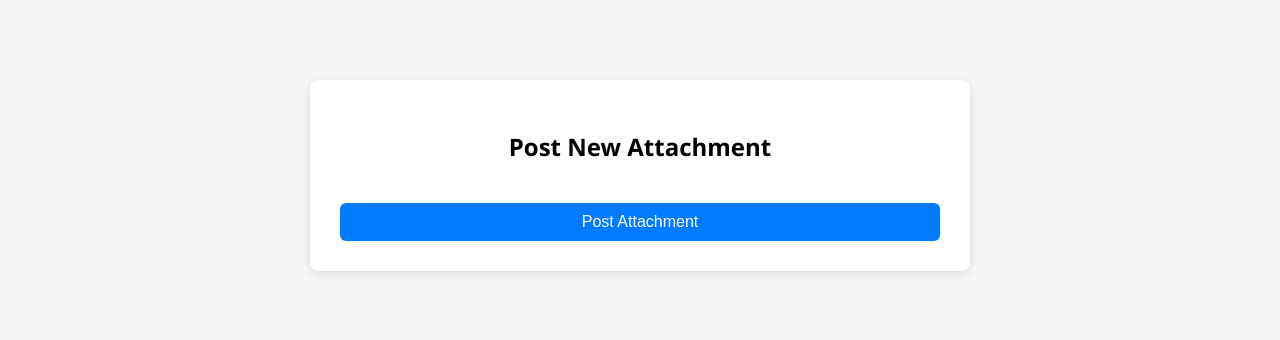
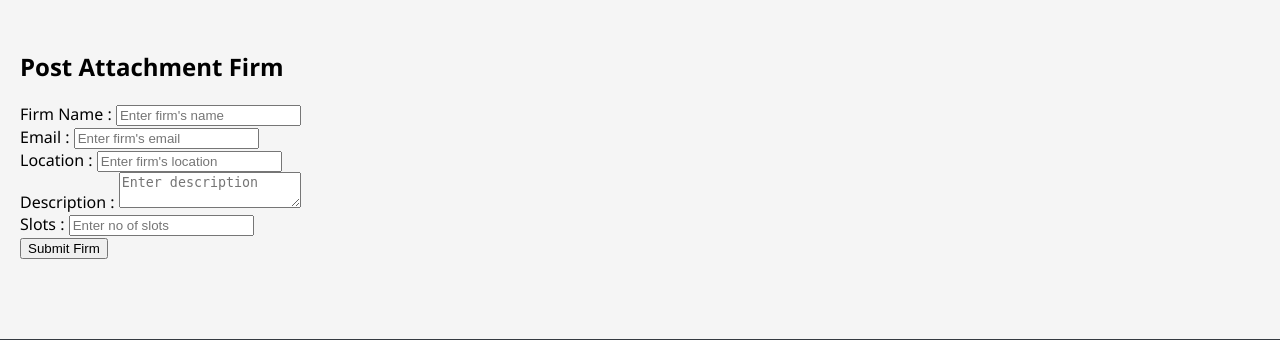
Before and after one commit to Kat-tech15/attachment-website, a Django app: page /post-attachments/ in a window 1280 px wide. Shown: the part 72-412 px from the top of the page. Run offline with Django 5.2, Linux system fonts and the light colour scheme.

Commit message:
"updates"

```diff
--- a/attachment/urls.py
+++ b/attachment/urls.py
@@ -5,14 +5,13 @@ urlpatterns = [
     path('', views.home, name= 'home'),
     path('about/', views.about, name= 'about'),
     path('contact/', views.contact, name='contact'),
-    path('attachments/', views.attachments, name='attachments'),
     path('accomodation/', views.accomodation, name='accomodation'),
     path('attachee/', views.attachee_list, name='attachee_list'),
-    path('apply/', views.apply_attachment, name='apply_attachment.html'),
-    path('attachments/', views.attachments, name='attachments.html'),
+    path('apply/', views.apply_attachment, name='apply_attachment'),
+    path('view_attachments/', views.view_attachments, name='view_attachments'),
+    path('my_applications/', views.my_applications, name='my_applications'),
     path('book_house/', views.book_house, name='book_house'),
     path('rentals/', views.rentals, name='rentals.html'),
-    path('post-attachments/', views.post_attachments, name='post_attachments.html'),
     path('view_attachments/', views.view_attachments, name='view_attachments.html'),
     path('dashboard/admin/', views.admin_dashboard, name='admin_dashboard'),
     path('dashboard/attachee/', views.attachee_dashboard, name='attachee_dashboard'),
@@ -25,5 +24,8 @@ urlpatterns = [
     path('tenants/post-house/', views.post_house, name='post_house'),
     path('make_inquiry/', views.make_inquiry, name='make_inquiry'),
     path('view_rentals/', views.view_rentals, name='view_rentals'),
+    path('opportunites/', views.opportunities, name='opportunities'),
+    path('view_applicants', views.view_applicants, name='view_applicants'),
+    path('post-attachments/', views.post_attachments, name='post_attachments'),
 
 ]
--- a/attachment/views.py
+++ b/attachment/views.py
@@ -92,11 +92,16 @@ def contact(request):
 
     return render(request, 'contact.html')
 
-def attachments(request):
-    return render(request, 'attachments.html')
+# Attachee's views
+
+def view_attachments(request):
+    return render(request, 'view_attachments.html')
 
 def accomodation(request):
     return render(request, 'accomodation.html')
+
+def my_applications(request):
+    return render(request, 'my_applications.html')
 
 def attachee_list(request):
     applications = Attachee.objects.all()
@@ -113,8 +118,9 @@ def apply_attachment(request):
     return render(request, 'apply_attachment.html', {'form': form})
 
 
-def post_attachments(request):
-    return render(request, 'post_attachments.html')
+
+# Tenant's Views
+
 
 def rentals(request):
     return render(request, 'rentals.html')
@@ -136,8 +142,18 @@ def view_rentals(request):
 def view_attachments(request):
     return render(request, 'view_attachments.html')
 
+# companys' Views
 
+def post_attachments(request):
+    return render(request, 'post_attachments.html')
 
+def opportunities(request):
+    return render(request, 'opportunities.html')
+
+def view_applicants(request):
+    return render(request, 'view_applicants.html')
+
+# Login views
 @login_required
 def dashboard_router(request):
     role = request.user.role
--- a/templates/post_attachments.html
+++ b/templates/post_attachments.html
@@ -1,62 +1,26 @@
-<!-- templates/company/post_attachment.html -->
-{% extends "base.html" %}
-{% block title %}Post Attachment{% endblock %}
+{% extends 'base.html'%}
+{% block content %}
+<div class="form-section" id="firmform">
+    <h2>Post Attachment Firm</h2>
+    <div id="firmPostFirm">
+        <label for="name">Firm Name :</label>
+        <input type="text" name="name" placeholder="Enter firm's name" required><br>
 
-{% block content %}
-<style>
-    .post-form {
-        background: white;
-        padding: 30px;
-        max-width: 600px;
-        margin: 50px auto;
-        border-radius: 8px;
-        box-shadow: 0 2px 10px rgba(0, 0, 0, 0.1);
-    }
+        <label for="email">Email :</label>
+        <input type="text" name="email" placeholder="Enter firm's email" required><br>
 
-    .post-form h2 {
-        text-align: center;
-        margin-bottom: 25px;
-    }
+        <label for="location">Location :</label>
+        <input type="text" name="location" placeholder="Enter firm's location" required><br>
 
-    .post-form form {
-        display: flex;
-        flex-direction: column;
-    }
+        <label for="description">Description :</label>
+        <textarea id="firm_description" placeholder="Enter description" required></textarea><br>
 
-    .post-form form p {
-        margin-bottom: 15px;
-    }
+        <label for="slots">Slots :</label>
+        <input type="number" name="slots" placeholder="Enter no of slots" required><br>
 
-    .post-form input,
-    .post-form textarea,
-    .post-form select {
-        width: 100%;
-        padding: 10px;
-        box-sizing: border-box;
-    }
+        <button type="submit">Submit Firm</button>
 
-    .post-form button {
-        margin-top: 15px;
-        padding: 10px;
-        background-color: #007bff;
-        color: white;
-        border: none;
-        border-radius: 6px;
-        cursor: pointer;
-        font-size: 16px;
-    }
 
-    .post-form button:hover {
-        background-color: #0056b3;
-    }
-</style>
-
-<div class="post-form">
-    <h2>Post New Attachment</h2>
-    <form method="post">
-        {% csrf_token %}
-        {{ form.as_p }}
-        <button type="submit">Post Attachment</button>
-    </form>
+    </div>
 </div>
 {% endblock %}
```
Also changed, not shown: templates/dashboards/attachee_dashboard.html (+37 -6 lines), templates/dashboards/company_dashboard.html (+34 -6 lines), templates/dashboards/tenants_dashboard.html (+5 -5 lines), templates/new/post_attachments.html (deleted, +0 -26 lines), templates/post_house.html (+10 -0 lines), templates/view_rentals.html (+52 -2 lines), templates/apply_attachment.html (renamed from templates/new/apply_attachment.html), templates/opportunities.html (added), templates/view_applicants.html (added).
